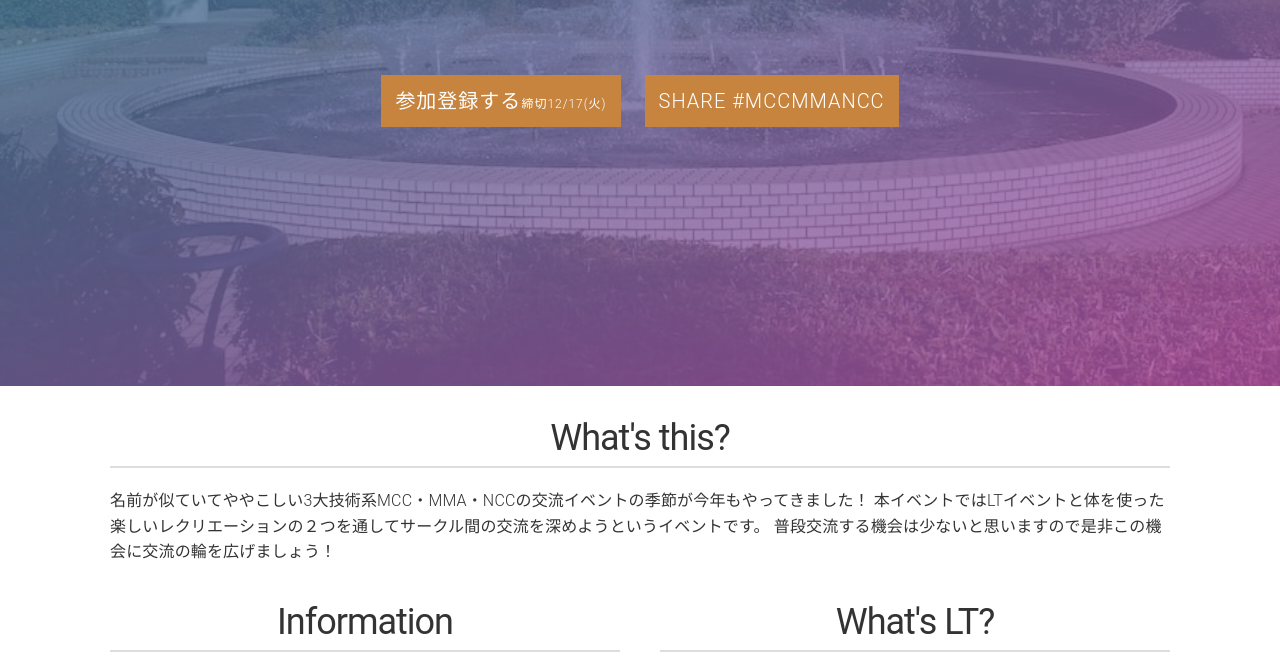
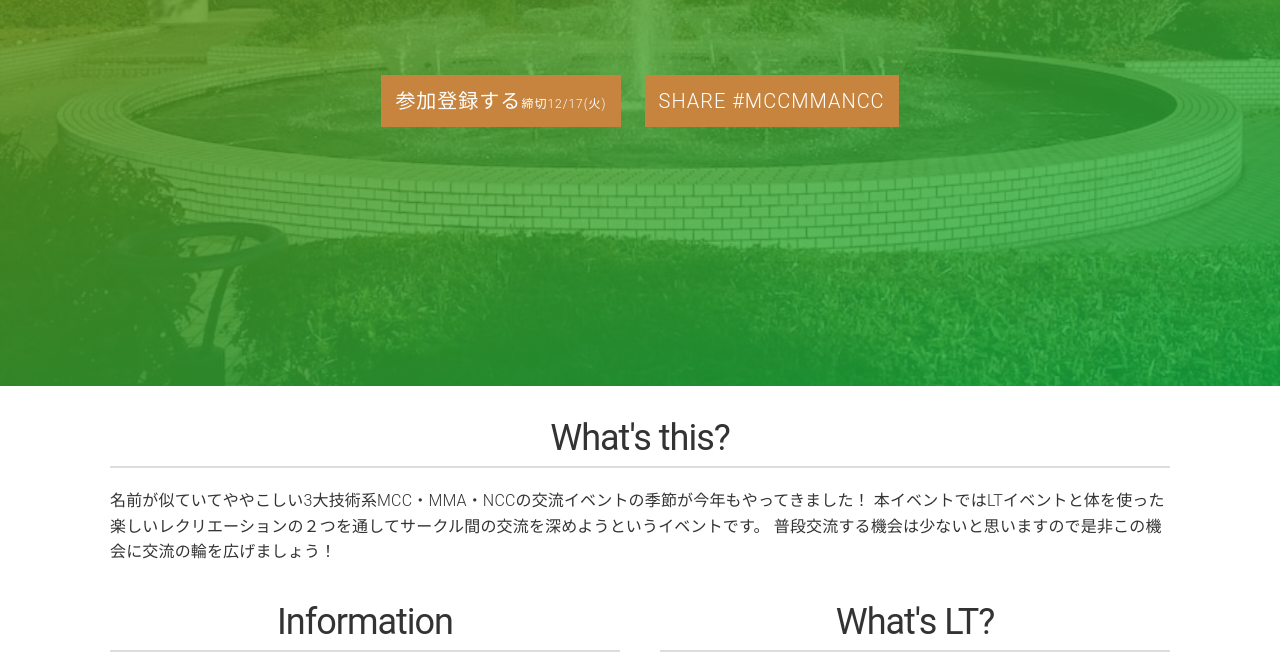
Before and after one commit to uecmma/MCCMMANCC2020, a plain HTML site: page index.html in a window 1280 px wide. Shown: the part 414-1083 px from the top of the page. Drawn offline with Linux system fonts and the light colour scheme.

Commit message:
deploy: de8631826dac9b042d30a67c4bfec511444bca07

```diff
--- a/css/style.css
+++ b/css/style.css
@@ -22,7 +22,7 @@ blockquote cite {
  * welcom
  ****************************************/
 .welcome {
-  background: linear-gradient(160deg,rgba(14, 140, 146, 0.8),rgba(179, 79, 167, 0.8)),url('../img/uec-fountain.jpg') no-repeat 50% 50%/cover;
+  background: linear-gradient(160deg,rgba(140, 140, 14, 0.8),rgba(17, 179, 67, 0.8)),url('../img/uec-fountain.jpg') no-repeat 50% 50%/cover;
   text-align: center;
   color: #eaeaea;
   margin-bottom: 30px;
```
